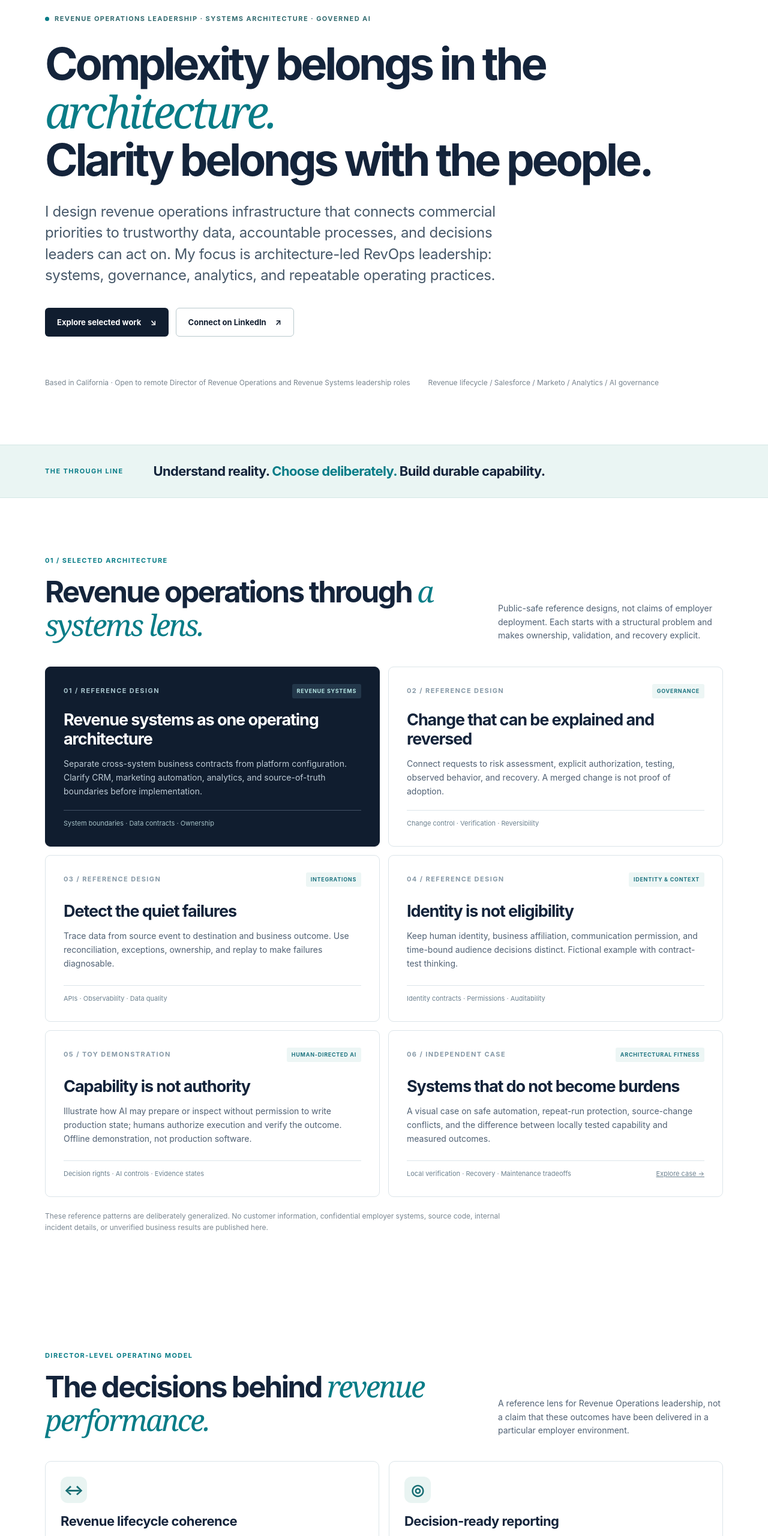
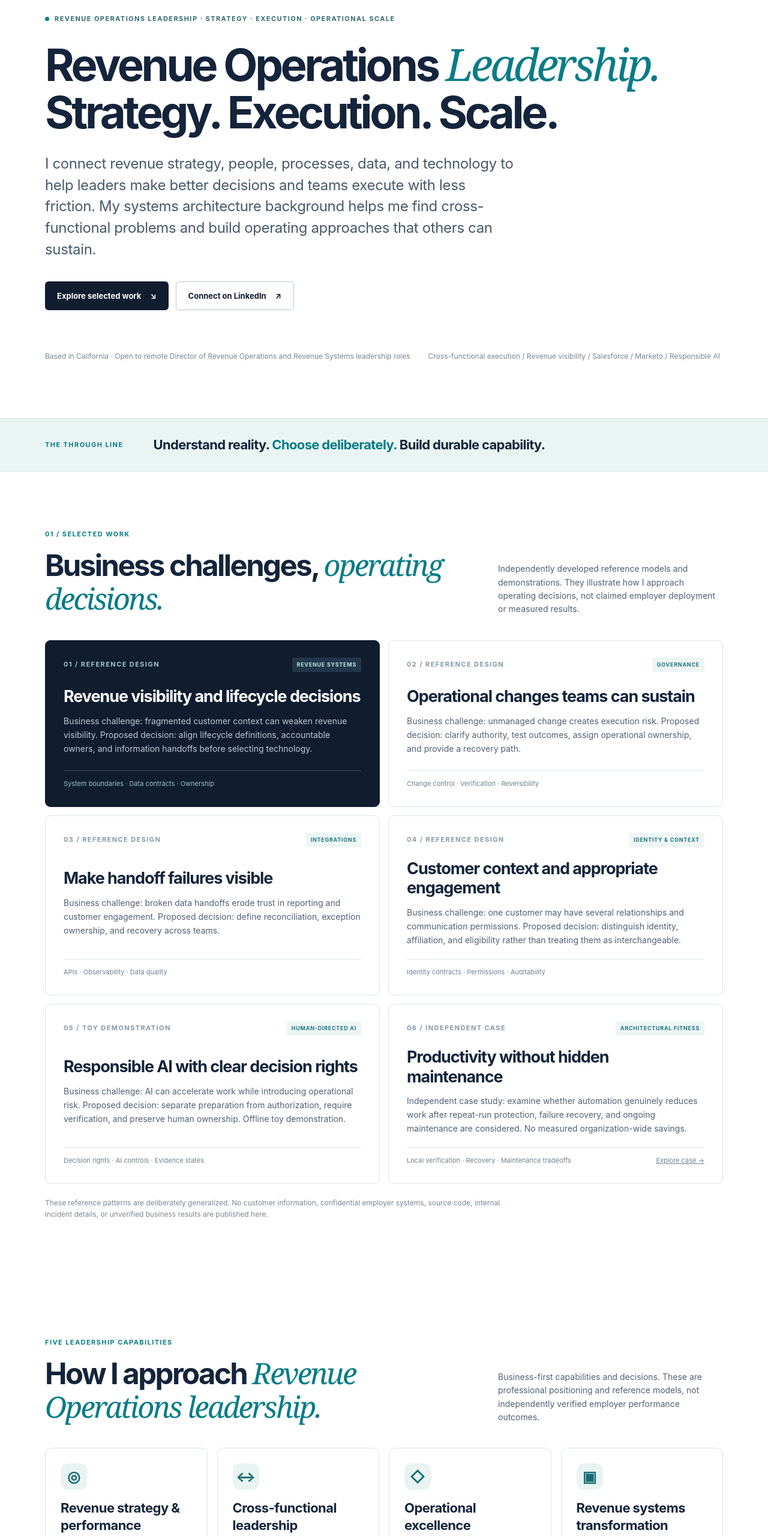
Before and after one commit to marcelivan/portfolio, a plain HTML site: page index.html in a window 1280 px wide. Shown: the part 160-2720 px from the top of the page at 60% size. Drawn offline with Linux system fonts and the light colour scheme.

Commit message:
Publish director-first Revenue Operations portfolio homepage

```diff
--- a/index.html
+++ b/index.html
@@ -3,9 +3,9 @@
 <head>
   <meta charset="utf-8">
   <meta name="viewport" content="width=device-width, initial-scale=1">
-  <meta name="description" content="Revenue Operations systems architecture and director-level operating models: GTM data governance, lifecycle integration, decision support, and responsible automation.">
+  <meta name="description" content="Revenue Operations leadership: cross-functional execution, operational performance, revenue systems transformation, and responsible AI.">
   <meta name="theme-color" content="#101d2f">
-  <title>Marcel Rivera-Baillargeon | Systems Architecture</title>
+  <title>Marcel Rivera-Baillargeon | Revenue Operations Leadership</title>
   <link rel="stylesheet" href="styles.css">
 </head>
 <body>
@@ -18,45 +18,46 @@
   </header>
   <main id="main">
     <section class="hero wrap" id="top" aria-labelledby="hero-title">
-      <div class="eyebrow"><span class="signal" aria-hidden="true"></span> REVENUE OPERATIONS LEADERSHIP · SYSTEMS ARCHITECTURE · GOVERNED AI</div>
-      <h1 id="hero-title">Complexity belongs in the <em>architecture.</em><br>Clarity belongs with the people.</h1>
-      <p class="hero-intro">I design revenue operations infrastructure that connects commercial priorities to trustworthy data, accountable processes, and decisions leaders can act on. My focus is architecture-led RevOps leadership: systems, governance, analytics, and repeatable operating practices.</p>
+      <div class="eyebrow"><span class="signal" aria-hidden="true"></span> REVENUE OPERATIONS LEADERSHIP · STRATEGY · EXECUTION · OPERATIONAL SCALE</div>
+      <h1 id="hero-title">Revenue Operations <em>Leadership.</em><br>Strategy. Execution. Scale.</h1>
+      <p class="hero-intro">I connect revenue strategy, people, processes, data, and technology to help leaders make better decisions and teams execute with less friction. My systems architecture background helps me find cross-functional problems and build operating approaches that others can sustain.</p>
       <div class="hero-actions"><a class="button primary" href="#work">Explore selected work <span aria-hidden="true">↘</span></a><a class="button secondary" href="https://www.linkedin.com/in/marcel-rev-ops/" rel="noopener noreferrer" target="_blank">Connect on LinkedIn <span aria-hidden="true">↗</span></a></div>
-      <div class="hero-meta"><span>Based in California · Open to remote Director of Revenue Operations and Revenue Systems leadership roles</span><span>Revenue lifecycle / Salesforce / Marketo / Analytics / AI governance</span></div>
+      <div class="hero-meta"><span>Based in California · Open to remote Director of Revenue Operations and Revenue Systems leadership roles</span><span>Cross-functional execution / Revenue visibility / Salesforce / Marketo / Responsible AI</span></div>
     </section>
     <section class="band" aria-label="Working philosophy"><div class="wrap manifesto"><p class="kicker">THE THROUGH LINE</p><p>Understand reality. <span>Choose deliberately.</span> Build durable capability.</p></div></section>
     <section class="section wrap" id="work">
-      <div class="section-heading"><div><p class="kicker">01 / SELECTED ARCHITECTURE</p><h2>Revenue operations through <em>a systems lens.</em></h2></div><p class="section-note">Public-safe reference designs, not claims of employer deployment. Each starts with a structural problem and makes ownership, validation, and recovery explicit.</p></div>
+      <div class="section-heading"><div><p class="kicker">01 / SELECTED WORK</p><h2>Business challenges, <em>operating decisions.</em></h2></div><p class="section-note">Independently developed reference models and demonstrations. They illustrate how I approach operating decisions, not claimed employer deployment or measured results.</p></div>
       <div class="work-grid">
-        <article class="work-card featured"><div class="card-top"><span class="index">01 / REFERENCE DESIGN</span><span class="tag">REVENUE SYSTEMS</span></div><div><h3>Revenue systems as one operating architecture</h3><p>Separate cross-system business contracts from platform configuration. Clarify CRM, marketing automation, analytics, and source-of-truth boundaries before implementation.</p></div><div class="card-bottom"><span>System boundaries · Data contracts · Ownership</span></div></article>
-        <article class="work-card"><div class="card-top"><span class="index">02 / REFERENCE DESIGN</span><span class="tag">GOVERNANCE</span></div><div><h3>Change that can be explained and reversed</h3><p>Connect requests to risk assessment, explicit authorization, testing, observed behavior, and recovery. A merged change is not proof of adoption.</p></div><div class="card-bottom"><span>Change control · Verification · Reversibility</span></div></article>
-        <article class="work-card"><div class="card-top"><span class="index">03 / REFERENCE DESIGN</span><span class="tag">INTEGRATIONS</span></div><div><h3>Detect the quiet failures</h3><p>Trace data from source event to destination and business outcome. Use reconciliation, exceptions, ownership, and replay to make failures diagnosable.</p></div><div class="card-bottom"><span>APIs · Observability · Data quality</span></div></article>
-        <article class="work-card"><div class="card-top"><span class="index">04 / REFERENCE DESIGN</span><span class="tag">IDENTITY &amp; CONTEXT</span></div><div><h3>Identity is not eligibility</h3><p>Keep human identity, business affiliation, communication permission, and time-bound audience decisions distinct. Fictional example with contract-test thinking.</p></div><div class="card-bottom"><span>Identity contracts · Permissions · Auditability</span></div></article>
-        <article class="work-card"><div class="card-top"><span class="index">05 / TOY DEMONSTRATION</span><span class="tag">HUMAN-DIRECTED AI</span></div><div><h3>Capability is not authority</h3><p>Illustrate how AI may prepare or inspect without permission to write production state; humans authorize execution and verify the outcome. Offline demonstration, not production software.</p></div><div class="card-bottom"><span>Decision rights · AI controls · Evidence states</span></div></article>
-        <article class="work-card"><div class="card-top"><span class="index">06 / INDEPENDENT CASE</span><span class="tag">ARCHITECTURAL FITNESS</span></div><div><h3>Systems that do not become burdens</h3><p>A visual case on safe automation, repeat-run protection, source-change conflicts, and the difference between locally tested capability and measured outcomes.</p></div><div class="card-bottom"><span>Local verification · Recovery · Maintenance tradeoffs</span><a href="architecture-fitness.html" aria-label="Read visual case study: systems that do not become burdens">Explore case →</a></div></article>
+        <article class="work-card featured"><div class="card-top"><span class="index">01 / REFERENCE DESIGN</span><span class="tag">REVENUE SYSTEMS</span></div><div><h3>Revenue visibility and lifecycle decisions</h3><p>Business challenge: fragmented customer context can weaken revenue visibility. Proposed decision: align lifecycle definitions, accountable owners, and information handoffs before selecting technology.</p></div><div class="card-bottom"><span>System boundaries · Data contracts · Ownership</span></div></article>
+        <article class="work-card"><div class="card-top"><span class="index">02 / REFERENCE DESIGN</span><span class="tag">GOVERNANCE</span></div><div><h3>Operational changes teams can sustain</h3><p>Business challenge: unmanaged change creates execution risk. Proposed decision: clarify authority, test outcomes, assign operational ownership, and provide a recovery path.</p></div><div class="card-bottom"><span>Change control · Verification · Reversibility</span></div></article>
+        <article class="work-card"><div class="card-top"><span class="index">03 / REFERENCE DESIGN</span><span class="tag">INTEGRATIONS</span></div><div><h3>Make handoff failures visible</h3><p>Business challenge: broken data handoffs erode trust in reporting and customer engagement. Proposed decision: define reconciliation, exception ownership, and recovery across teams.</p></div><div class="card-bottom"><span>APIs · Observability · Data quality</span></div></article>
+        <article class="work-card"><div class="card-top"><span class="index">04 / REFERENCE DESIGN</span><span class="tag">IDENTITY &amp; CONTEXT</span></div><div><h3>Customer context and appropriate engagement</h3><p>Business challenge: one customer may have several relationships and communication permissions. Proposed decision: distinguish identity, affiliation, and eligibility rather than treating them as interchangeable.</p></div><div class="card-bottom"><span>Identity contracts · Permissions · Auditability</span></div></article>
+        <article class="work-card"><div class="card-top"><span class="index">05 / TOY DEMONSTRATION</span><span class="tag">HUMAN-DIRECTED AI</span></div><div><h3>Responsible AI with clear decision rights</h3><p>Business challenge: AI can accelerate work while introducing operational risk. Proposed decision: separate preparation from authorization, require verification, and preserve human ownership. Offline toy demonstration.</p></div><div class="card-bottom"><span>Decision rights · AI controls · Evidence states</span></div></article>
+        <article class="work-card"><div class="card-top"><span class="index">06 / INDEPENDENT CASE</span><span class="tag">ARCHITECTURAL FITNESS</span></div><div><h3>Productivity without hidden maintenance</h3><p>Independent case study: examine whether automation genuinely reduces work after repeat-run protection, failure recovery, and ongoing maintenance are considered. No measured organization-wide savings.</p></div><div class="card-bottom"><span>Local verification · Recovery · Maintenance tradeoffs</span><a href="architecture-fitness.html" aria-label="Read visual case study: systems that do not become burdens">Explore case →</a></div></article>
       </div>
       <p class="disclosure">These reference patterns are deliberately generalized. No customer information, confidential employer systems, source code, internal incident details, or unverified business results are published here.</p>
     </section>
     <section class="section wrap director-lens" id="director-lens" aria-labelledby="director-lens-title">
-      <div class="section-heading"><div><p class="kicker">DIRECTOR-LEVEL OPERATING MODEL</p><h2 id="director-lens-title">The decisions behind <em>revenue performance.</em></h2></div><p class="section-note">A reference lens for Revenue Operations leadership, not a claim that these outcomes have been delivered in a particular employer environment.</p></div>
+      <div class="section-heading"><div><p class="kicker">FIVE LEADERSHIP CAPABILITIES</p><h2 id="director-lens-title">How I approach <em>Revenue Operations leadership.</em></h2></div><p class="section-note">Business-first capabilities and decisions. These are professional positioning and reference models, not independently verified employer performance outcomes.</p></div>
       <div class="director-grid">
-        <div class="director-topic"><span class="director-icon" aria-hidden="true">↔</span><h3>Revenue lifecycle coherence</h3><p>Define trustworthy transitions, identities, handoffs, and feedback across marketing, sales, and downstream teams.</p><p class="director-question">Leadership question: Where does accountability or context break?</p></div>
-        <div class="director-topic"><span class="director-icon" aria-hidden="true">◎</span><h3>Decision-ready reporting</h3><p>Connect metric definitions and source evidence to dashboards, business reviews, and exception-driven decisions.</p><p class="director-question">Leadership question: Which decision changes when the metric moves?</p></div>
-        <div class="director-topic"><span class="director-icon" aria-hidden="true">◇</span><h3>GTM systems stewardship</h3><p>Choose where to standardize, integrate, automate, simplify, or retire technology without making the operator indispensable.</p><p class="director-question">Leadership question: What is the full operating and recovery cost?</p></div>
-        <div class="director-topic"><span class="director-icon" aria-hidden="true">⊙</span><h3>Ownership and capability transfer</h3><p>Clarify business authority, operational owners, escalation paths, and verification before declaring adoption or succession.</p><p class="director-question">Leadership question: Can someone else operate it correctly?</p></div>
+        <div class="director-topic"><span class="director-icon" aria-hidden="true">◎</span><h3>Revenue strategy &amp; performance</h3><p>Connect customer lifecycle definitions, information quality, and operational priorities to decisions leadership can act on.</p><p class="director-question">What decision becomes clearer?</p></div>
+        <div class="director-topic"><span class="director-icon" aria-hidden="true">↔</span><h3>Cross-functional leadership</h3><p>Align business, technical, and operational stakeholders around ownership, tradeoffs, handoffs, and accountable decisions.</p><p class="director-question">Who can decide, deliver, and verify?</p></div>
+        <div class="director-topic"><span class="director-icon" aria-hidden="true">◇</span><h3>Operational excellence</h3><p>Find recurring friction and determine whether a process should be improved, simplified, delegated, or retired.</p><p class="director-question">What gets easier to sustain?</p></div>
+        <div class="director-topic"><span class="director-icon" aria-hidden="true">▣</span><h3>Revenue systems transformation</h3><p>Connect CRM, automation, analytics, and governance to meaningful business workflows rather than optimizing tools in isolation.</p><p class="director-question">Does the change serve the operating goal?</p></div>
+        <div class="director-topic"><span class="director-icon" aria-hidden="true">⊙</span><h3>AI &amp; scalable execution</h3><p>Use automation to create capacity while preserving permission boundaries, verification, recovery, and human judgment.</p><p class="director-question">What is the net operating benefit?</p></div>
       </div>
       <p class="disclosure">Planning, quotas, territory strategy, forecast accuracy and team-management outcomes should appear as accomplishments only when supported by attributable, approved evidence. Conceptual models are not substitutes for those results.</p>
     </section>
     <section class="section section-alt" id="approach"><div class="wrap"><div class="section-heading"><div><p class="kicker">02 / OPERATING PRINCIPLES</p><h2>Architecture in service of <em>business decisions.</em></h2></div><p class="section-note">Strong systems are understandable by the people responsible for them, with explicit decision rights and room to adapt.</p></div>
       <div class="principles"><div><span>01</span><h3>Understand the actual system</h3><p>Map information flows, incentives, exceptions, and the gap between documented and observed behavior.</p></div><div><span>02</span><h3>Align authority with responsibility</h3><p>Make the owner, approver, operator, and escalation path visible before the work becomes critical.</p></div><div><span>03</span><h3>Make change observable</h3><p>Test contracts across boundaries and distinguish implemented, deployed, verified, and adopted states.</p></div><div><span>04</span><h3>Leave people more capable</h3><p>Build clear interfaces, reusable practices, and recoverable systems others can operate without the architect.</p></div></div>
     </div></section>
-    <section class="section wrap" id="about"><div class="about-grid"><div><p class="kicker">03 / ABOUT</p><h2>A technical perspective with <em>human consequences.</em></h2></div><div class="about-copy"><p>My work sits where Salesforce, Adobe Marketo, data platforms, analytics, integrations, and operational decision-making meet. I combine hands-on architecture with cross-functional leadership, documentation, governance, and careful use of AI.</p><p>My background spans digital acquisition and revenue/marketing operations, including work in regulated financial services. I value technical depth, candid diagnosis, and systems that create options rather than dependence.</p><p>I'm pursuing Director of Revenue Operations and Revenue Systems leadership mandates where architecture, evidence quality, and decision authority are central. My strengths are systems and data governance; I distinguish those from broader forecasting ownership, finance planning, or organization-wide people leadership that must be independently established.</p></div></div>
+    <section class="section wrap" id="about"><div class="about-grid"><div><p class="kicker">03 / ABOUT</p><h2>Business leadership with <em>technical depth.</em></h2></div><div class="about-copy"><p>My work sits where Salesforce, Adobe Marketo, data platforms, analytics, integrations, and operational decision-making meet. I combine hands-on architecture with cross-functional leadership, documentation, governance, and careful use of AI.</p><p>My background spans digital acquisition and revenue/marketing operations, including work in regulated financial services. I value technical depth, candid diagnosis, and systems that create options rather than dependence.</p><p>I'm pursuing Director of Revenue Operations and Revenue Systems leadership roles where operational performance, cross-functional execution, and technical judgment matter. My architecture background is a differentiator, not a substitute for separately demonstrated forecasting ownership, financial planning, or formal people-management scope.</p></div></div>
       <div class="project-heading"><h3>Approved professional experience</h3></div>
       <p>Designed and maintained Salesforce revenue-operations configurations spanning lifecycle automation, cross-object data relationships, and operational reporting.</p>
       <div class="project-heading"><h3>Public explorations</h3><p>Independent, public repositories. These are not employer deliverables.</p></div>
       <div class="project-grid"><a href="https://github.com/marcelivan/tend" target="_blank" rel="noopener noreferrer"><strong>Tend <span aria-hidden="true">↗</span></strong><span>Reflection and planning as a human-directed system concept.</span></a><a href="https://github.com/marcelivan/claude-quota-proxy" target="_blank" rel="noopener noreferrer"><strong>Claude quota proxy <span aria-hidden="true">↗</span></strong><span>Making AI-tool usage state more visible to its operator.</span></a><a href="https://github.com/marcelivan/humanizer" target="_blank" rel="noopener noreferrer"><strong>Humanizer <span aria-hidden="true">↗</span></strong><span>A writing-quality skill addressing generic AI phrasing.</span></a></div>
     </section>
-    <section class="closing" id="contact"><div class="wrap closing-inner"><p class="kicker">04 / CONNECT</p><h2>Need stronger revenue operations decisions?</h2><p>I'm open to conversations about Revenue Systems, enterprise integrations, governed AI, and teams building durable operating environments.</p><div class="hero-actions"><a class="button light" href="https://www.linkedin.com/in/marcel-rev-ops/" target="_blank" rel="noopener noreferrer">Connect on LinkedIn ↗</a><a class="button outline" href="https://github.com/marcelivan" target="_blank" rel="noopener noreferrer">GitHub profile ↗</a></div></div></section>
+    <section class="closing" id="contact"><div class="wrap closing-inner"><p class="kicker">04 / CONNECT</p><h2>Looking for stronger Revenue Operations execution?</h2><p>I'm open to conversations about Revenue Operations leadership, customer lifecycle visibility, operational transformation, and responsible automation.</p><div class="hero-actions"><a class="button light" href="https://www.linkedin.com/in/marcel-rev-ops/" target="_blank" rel="noopener noreferrer">Connect on LinkedIn ↗</a><a class="button outline" href="https://github.com/marcelivan" target="_blank" rel="noopener noreferrer">GitHub profile ↗</a></div></div></section>
   </main>
   <footer><div class="wrap footer-inner"><span>© <span id="year">2026</span> Marcel Rivera-Baillargeon</span><span>Built for clarity, evidence, and agency.</span><a href="#top">Back to top ↑</a></div></footer>
   <script src="script.js" defer></script>
```
Also changed, not shown: styles.css, 1 other file.
